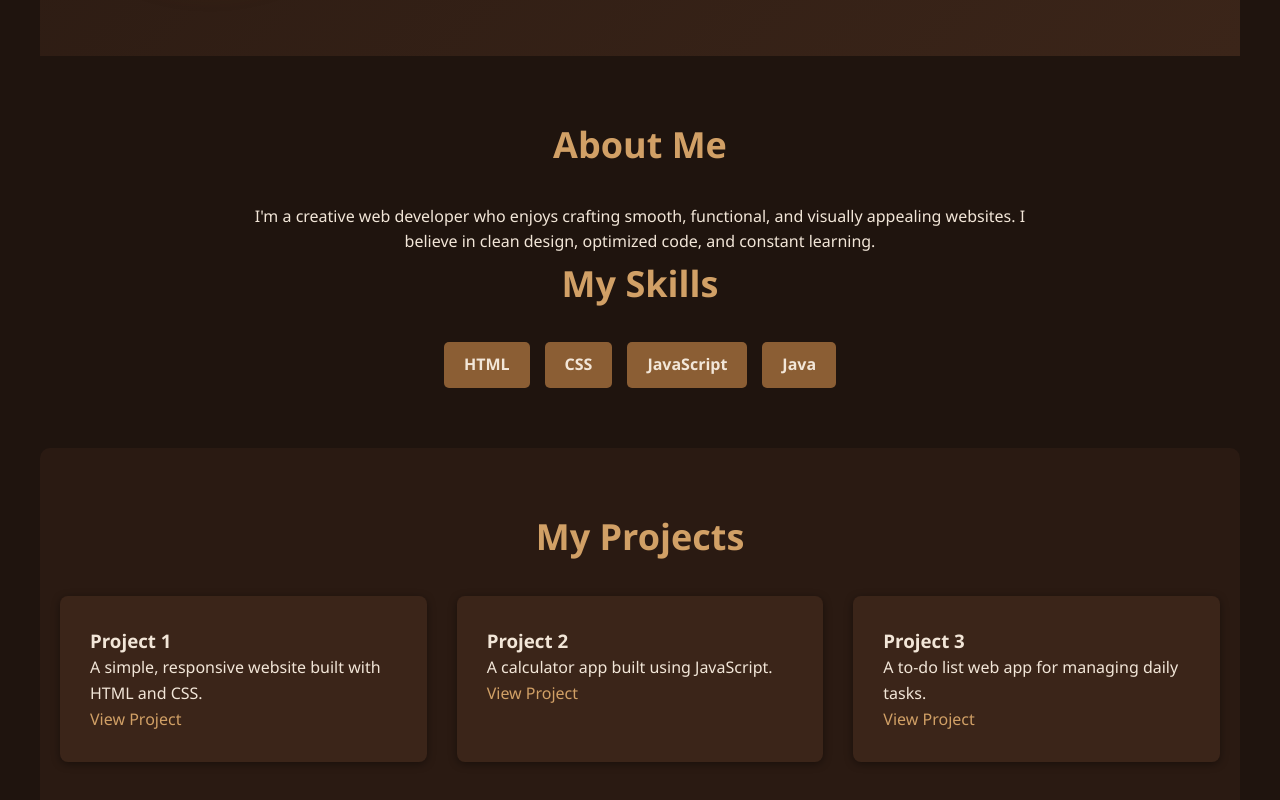
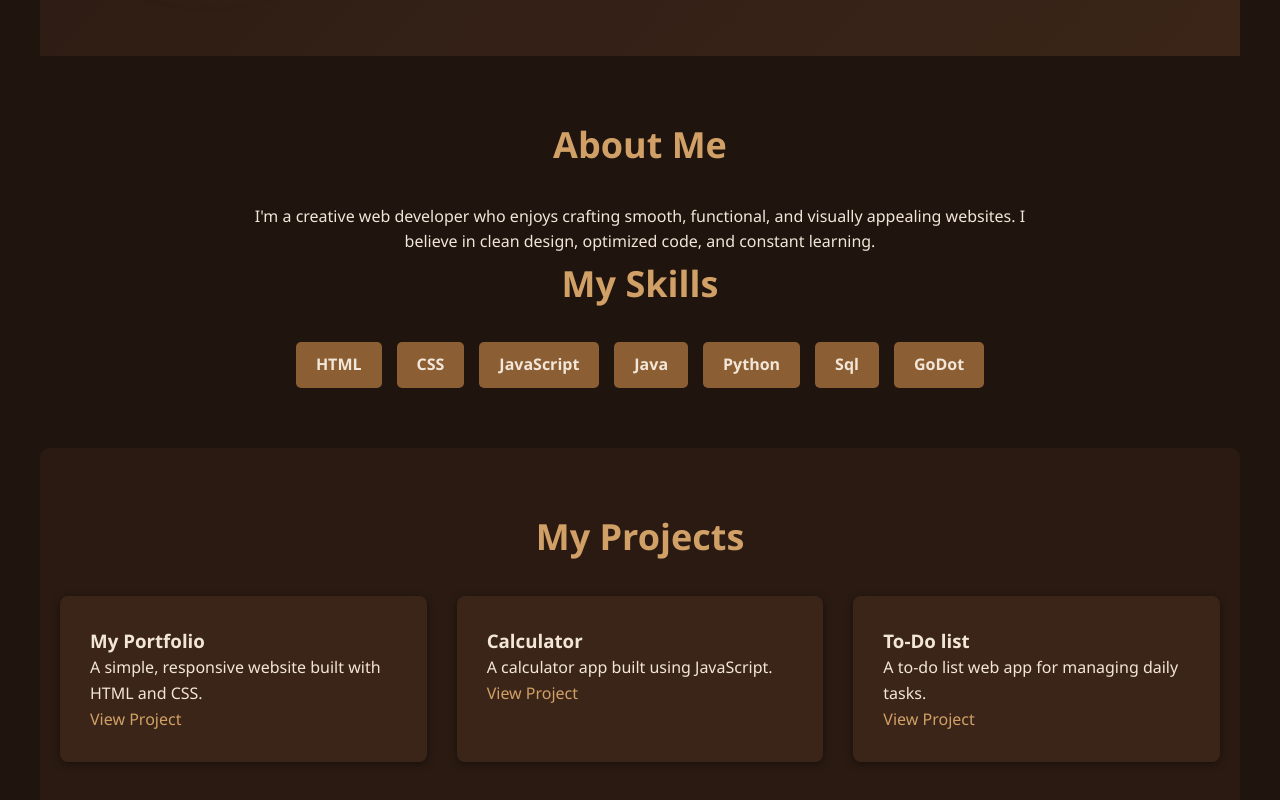
Before and after one commit to anugrah55/Portfolio, a plain HTML site: page index.html in a window 1280 px wide. Shown: the part 490-1290 px from the top of the page. Drawn offline with Linux system fonts and the light colour scheme.

Commit message:
Update project titles in index.html

```diff
--- a/index.html
+++ b/index.html
@@ -287,6 +287,9 @@
             <div class="skill">CSS</div>
             <div class="skill">JavaScript</div>
             <div class="skill">Java</div>
+            <div class="skill">Python</div>
+            <div class="skill">Sql</div>
+            <div class="skill">GoDot</div>
         </div>
     </section>
 
@@ -294,17 +297,17 @@
         <h2>My Projects</h2>
         <div class="project-list">
             <div class="project">
-                <h3>Project 1</h3>
+                <h3>My Portfolio</h3>
                 <p>A simple, responsive website built with HTML and CSS.</p>
                 <a href="#">View Project</a>
             </div>
             <div class="project">
-                <h3>Project 2</h3>
+                <h3>Calculator</h3>
                 <p>A calculator app built using JavaScript.</p>
                 <a href="#">View Project</a>
             </div>
             <div class="project">
-                <h3>Project 3</h3>
+                <h3>To-Do list</h3>
                 <p>A to-do list web app for managing daily tasks.</p>
                 <a href="#">View Project</a>
             </div>
```
